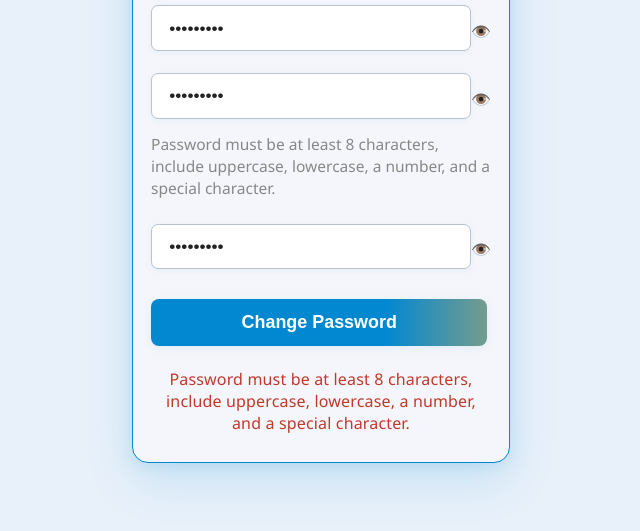
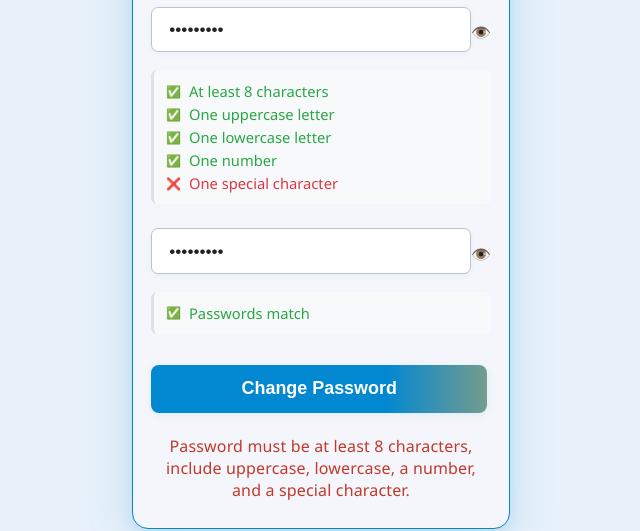
Before and after one commit to bible-outdoor/TBO, a website: page bible-outdoor/frontend/admin/change-password.html in a window 1280 px wide. Both pictures are taken after typing "Sample123", "Sample123", "Sample123" into the empty fields and a click on the button "Change Password". Shown: the part 269-800 px from the top of the page, without its empty margins (319-959 px from the left). Drawn offline with Linux system fonts and the light colour scheme.

Commit message:
Add real-time password validation to admin change password form

```diff
--- a/bible-outdoor/frontend/admin/change-password.html
+++ b/bible-outdoor/frontend/admin/change-password.html
@@ -6,6 +6,30 @@
   <meta name="viewport" content="width=device-width,initial-scale=1.0">
   <link rel="icon" type="image/x-icon" href="../assets/favicon.ico" />
   <link rel="stylesheet" href="admin.css">
+  <style>
+    .requirement {
+      display: flex;
+      align-items: center;
+      margin: 3px 0;
+      transition: color 0.3s ease;
+    }
+    .requirement.valid {
+      color: #28a745;
+    }
+    .requirement.invalid {
+      color: #dc3545;
+    }
+    .req-icon {
+      margin-right: 8px;
+      font-size: 12px;
+    }
+    #password-requirements, #password-match {
+      padding: 8px 12px;
+      background: #f8f9fa;
+      border-radius: 6px;
+      border-left: 3px solid #dee2e6;
+    }
+  </style>
 </head>
 <body>
   <div class="admin-login-container">
@@ -22,12 +46,31 @@
         <input type="password" id="newPassword" placeholder="New Password" required>
         <span id="toggleNewPassword" title="Show/Hide Password">👁️</span>
       </div>
-      <div id="password-hint" style="font-size:0.97em;color:#888;margin-bottom:0.5em;margin-top:-0.5em;display:block;">
-        <span>Password must be at least 8 characters, include uppercase, lowercase, a number, and a special character.</span>
+      <div id="password-requirements" style="font-size:0.92em;margin-bottom:0.5em;margin-top:-0.3em;display:block;">
+        <div class="requirement" id="req-length">
+          <span class="req-icon">❌</span> At least 8 characters
+        </div>
+        <div class="requirement" id="req-upper">
+          <span class="req-icon">❌</span> One uppercase letter
+        </div>
+        <div class="requirement" id="req-lower">
+          <span class="req-icon">❌</span> One lowercase letter
+        </div>
+        <div class="requirement" id="req-number">
+          <span class="req-icon">❌</span> One number
+        </div>
+        <div class="requirement" id="req-special">
+          <span class="req-icon">❌</span> One special character
+        </div>
       </div>
       <div class="input-icon-wrap">
         <input type="password" id="confirmPassword" placeholder="Confirm New Password" required>
         <span id="toggleConfirmPassword" title="Show/Hide Password">👁️</span>
+      </div>
+      <div id="password-match" style="font-size:0.92em;margin-bottom:0.5em;margin-top:-0.3em;display:none;">
+        <div class="requirement" id="match-status">
+          <span class="req-icon">❌</span> <span id="match-text">Passwords do not match</span>
+        </div>
       </div>
       <button type="submit" id="formBtn">Change Password</button>
       <div class="admin-login-msg" id="changePasswordMsg"></div>
@@ -94,6 +137,77 @@
       }
     };
 
+    // Real-time password validation
+    function validatePassword(password) {
+      const requirements = {
+        length: password.length >= 8,
+        upper: /[A-Z]/.test(password),
+        lower: /[a-z]/.test(password),
+        number: /\d/.test(password),
+        special: /[^A-Za-z\d]/.test(password)
+      };
+
+      // Update requirement indicators
+      Object.keys(requirements).forEach(req => {
+        const element = document.getElementById(`req-${req}`);
+        const icon = element.querySelector('.req-icon');
+
+        if (requirements[req]) {
+          element.className = 'requirement valid';
+          icon.textContent = '✅';
+        } else {
+          element.className = 'requirement invalid';
+          icon.textContent = '❌';
+        }
+      });
+
+      return Object.values(requirements).every(Boolean);
+    }
+
+    function validatePasswordMatch(password, confirmPassword) {
+      const matchElement = document.getElementById('password-match');
+      const statusElement = document.getElementById('match-status');
+      const iconElement = statusElement.querySelector('.req-icon');
+      const textElement = document.getElementById('match-text');
+
+      if (confirmPassword === '') {
+        matchElement.style.display = 'none';
+        return false;
+      }
+
+      matchElement.style.display = 'block';
+
+      if (password === confirmPassword) {
+        statusElement.className = 'requirement valid';
+        iconElement.textContent = '✅';
+        textElement.textContent = 'Passwords match';
+        return true;
+      } else {
+        statusElement.className = 'requirement invalid';
+        iconElement.textContent = '❌';
+        textElement.textContent = 'Passwords do not match';
+        return false;
+      }
+    }
+
+    // Add event listeners for real-time validation
+    document.getElementById('newPassword').addEventListener('input', function() {
+      const password = this.value;
+      validatePassword(password);
+
+      // Also check match if confirm password has value
+      const confirmPassword = document.getElementById('confirmPassword').value;
+      if (confirmPassword) {
+        validatePasswordMatch(password, confirmPassword);
+      }
+    });
+
+    document.getElementById('confirmPassword').addEventListener('input', function() {
+      const password = document.getElementById('newPassword').value;
+      const confirmPassword = this.value;
+      validatePasswordMatch(password, confirmPassword);
+    });
+
     // Password visibility toggles for change password form
     const oldPassword = document.getElementById('oldPassword');
     const toggleOldPassword = document.getElementById('toggleOldPassword');
```
